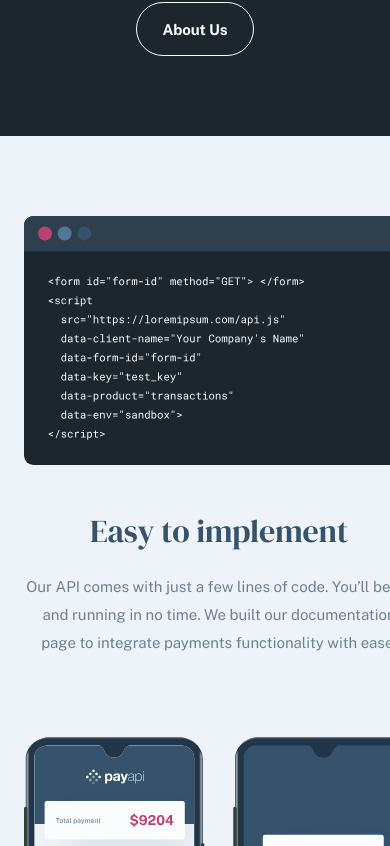
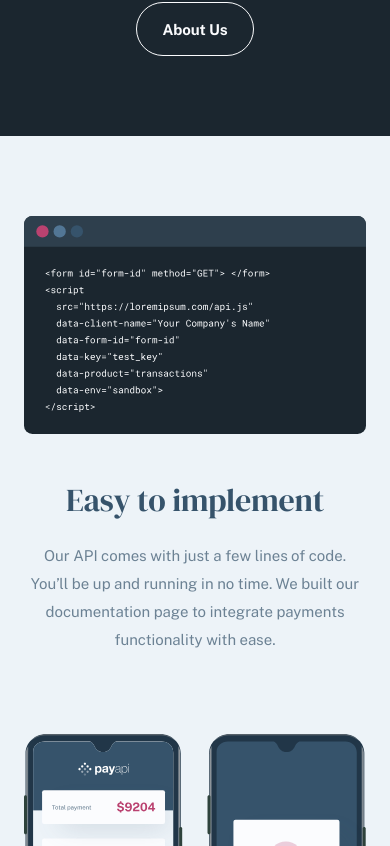
Before and after one commit to sophia-see/payapi, a Next.js app: page / in a window 390 px wide. Shown: the part 1258-2104 px from the top of the page. Built offline with nearby package versions, Linux system fonts and the light colour scheme.

Commit message:
fixed feature section

```diff
--- a/app/(home)/components/Features.tsx
+++ b/app/(home)/components/Features.tsx
@@ -20,9 +20,10 @@ export default function Features() {
   return (
     <section
       className={`
-        w-full lg:max-w-[1110px] lg:mx-auto
-        py-20 mx-6 md:py-[100px] md:mx-[98px] lg:py-[150px]
+        w-full
+        py-20 px-6 md:py-[100px] md:px-[98px] lg:py-[150px] lg:px-[115px]
         flex flex-col gap-20 items-center lg:gap-[150px]
+        xl:px-0 xl:mx-auto xl:max-w-[1110px]
       `}
     >
       {
```
